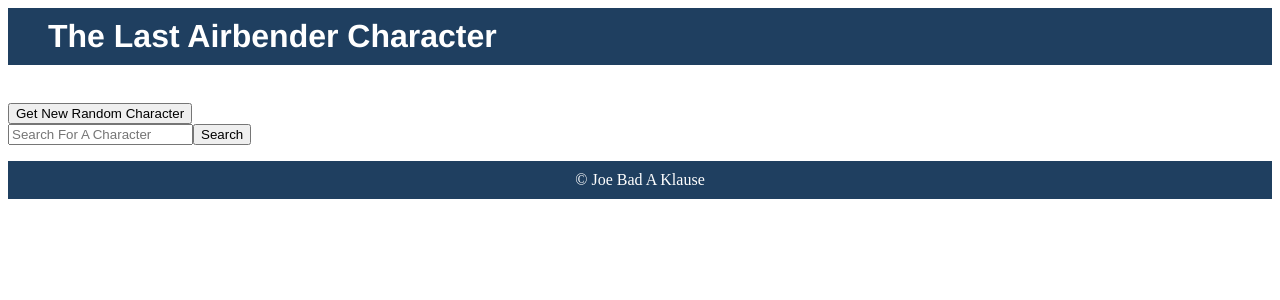
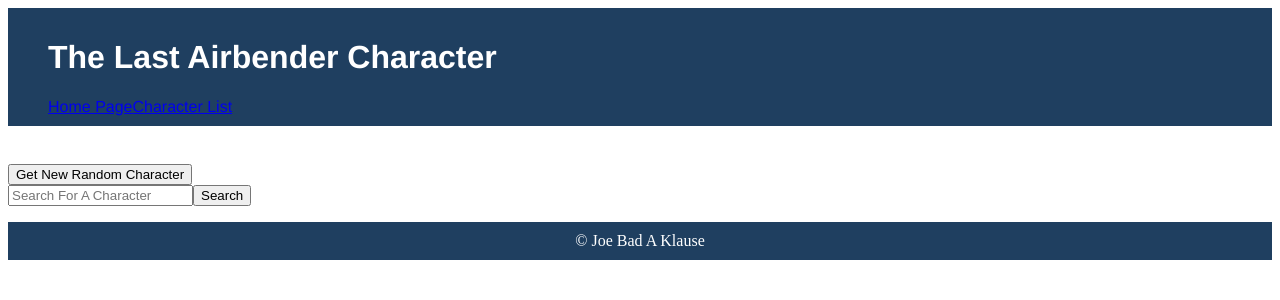
Before and after one commit to JKlause/forms-and-routes, a React app: page / in a window 1280 px wide. Shown: the top 300 px of the page. Built offline with nearby package versions, Linux system fonts and the light colour scheme; no server answers.

Commit message:
added nav

```diff
--- a/src/components/Header.js
+++ b/src/components/Header.js
@@ -1,10 +1,17 @@
 import React from 'react';
+import {
+  Link
+} from 'react-router-dom';
 import styles from './Header.css';
 
 const Header = () => (
-
-  <h1 className={styles.Header}>The Last Airbender Character</h1>
-
+  <header className={styles.Header}>
+    <h1>The Last Airbender Character</h1>
+    <nav>
+      <Link to="/">Home Page</Link>
+      <Link to="/listpage">Character List</Link>
+    </nav>
+  </header>
 );
 
 
```
